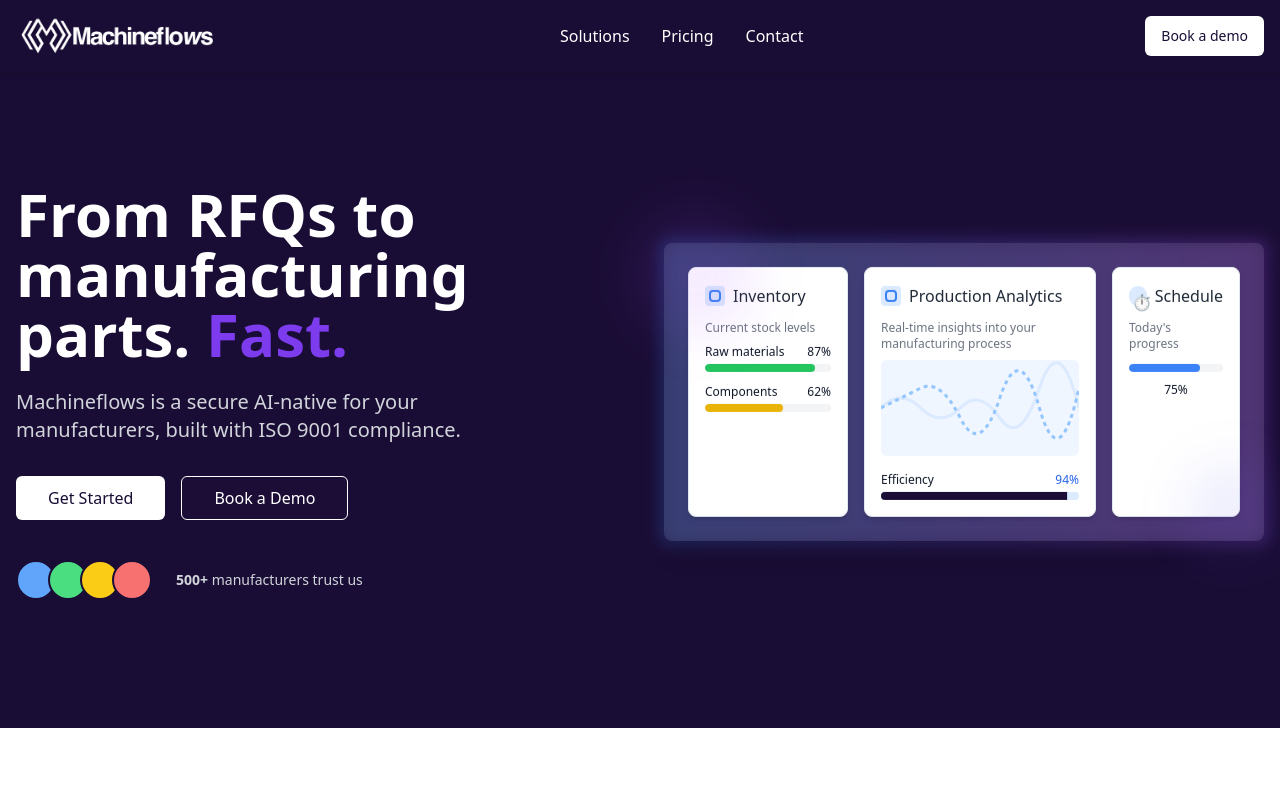
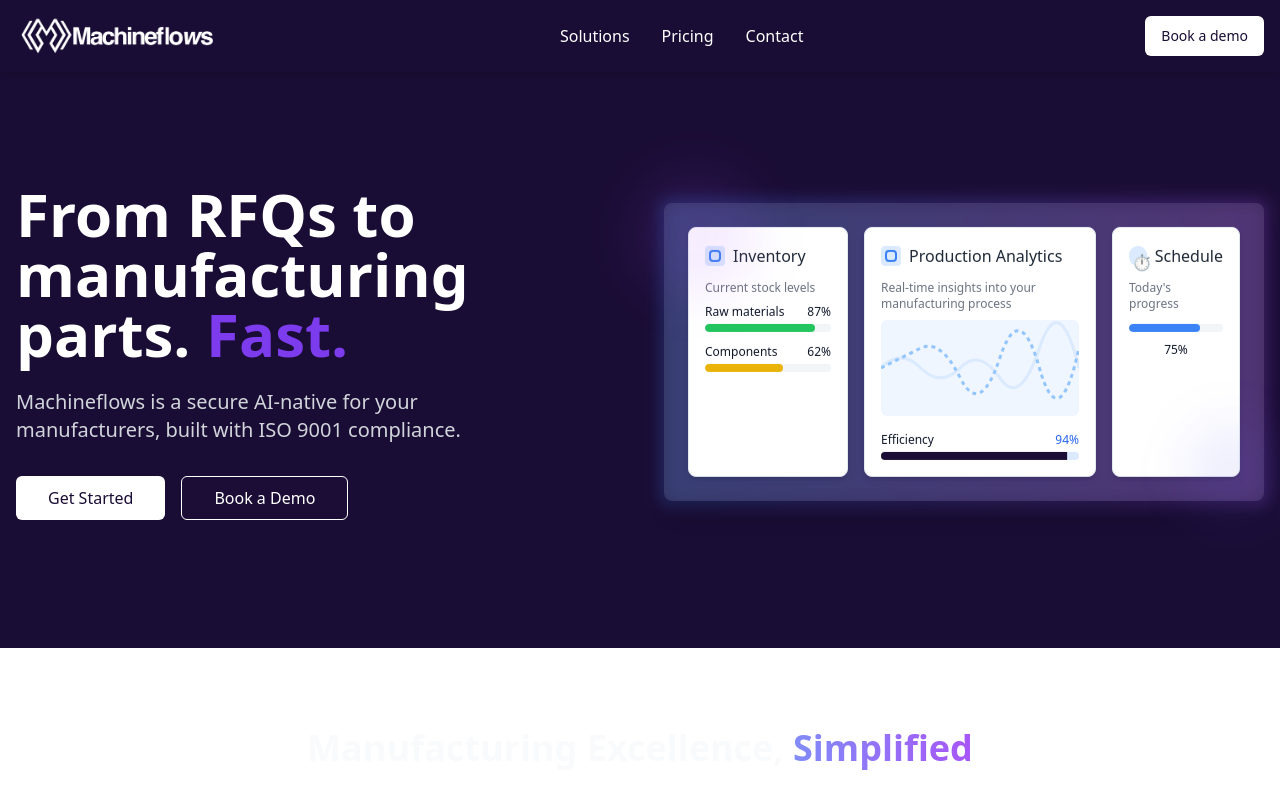
Before and after one commit to machineflows/machineflows-dot-com, a React (Vite) app: page / in a window 1280 px wide. Shown: the top 789 px of the page. Built offline with nearby package versions, Linux system fonts and the light colour scheme.

Commit message:
Remove "500+ manufacturers trust us"
Updated hero section to match the provided image.

```diff
--- a/src/components/HeroSection.tsx
+++ b/src/components/HeroSection.tsx
@@ -25,18 +25,6 @@ const HeroSection = () => {
                 Book a Demo
               </Button>
             </div>
-
-            <div className="mt-10 flex items-center space-x-6">
-              <div className="flex -space-x-2">
-                <div className="w-10 h-10 rounded-full bg-blue-400 border-2 border-[#1a0d35]"></div>
-                <div className="w-10 h-10 rounded-full bg-green-400 border-2 border-[#1a0d35]"></div>
-                <div className="w-10 h-10 rounded-full bg-yellow-400 border-2 border-[#1a0d35]"></div>
-                <div className="w-10 h-10 rounded-full bg-red-400 border-2 border-[#1a0d35]"></div>
-              </div>
-              <p className="text-sm text-gray-300">
-                <span className="font-semibold">500+</span> manufacturers trust us
-              </p>
-            </div>
           </div>
 
           <div className="relative animate-fade-in">
```
